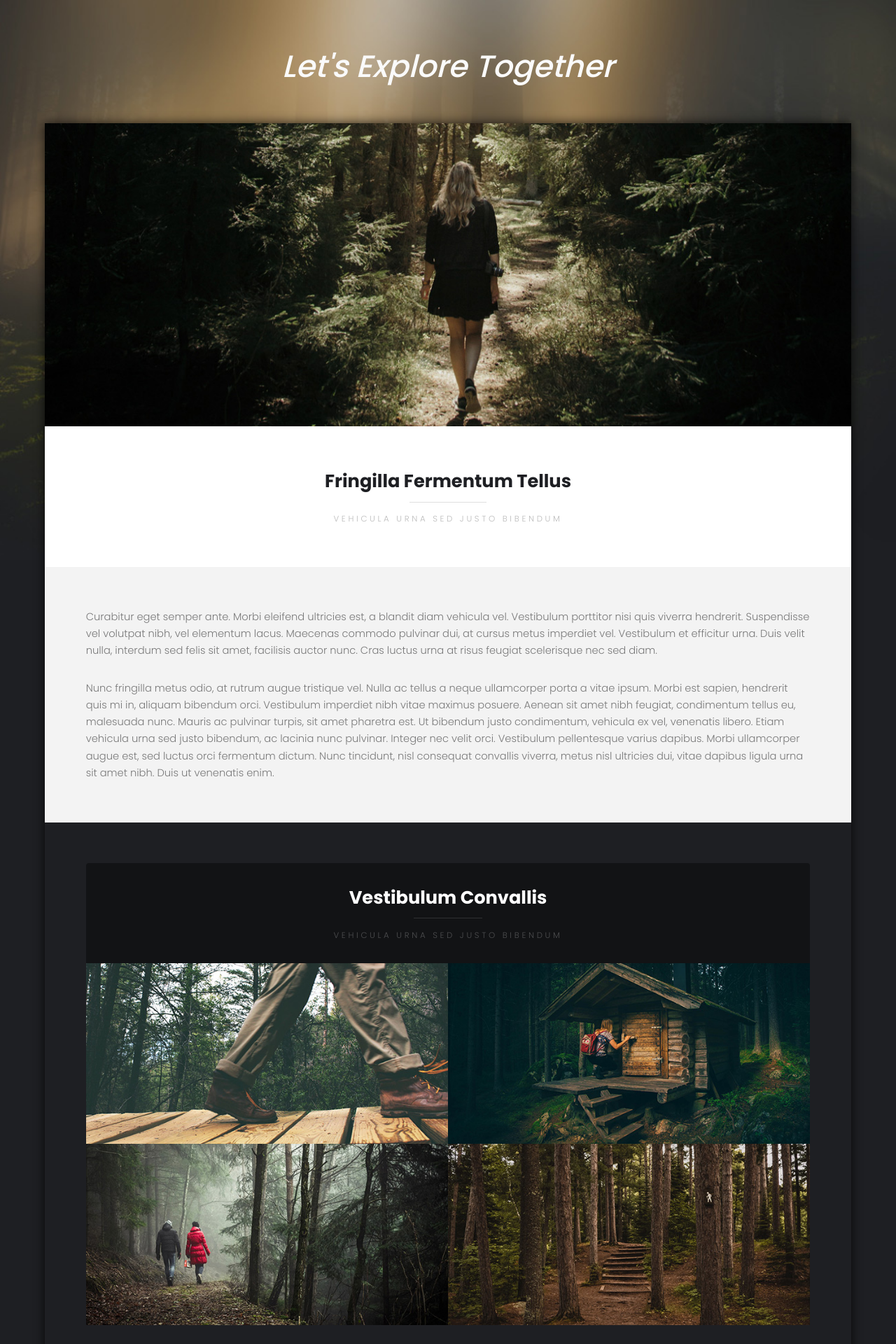
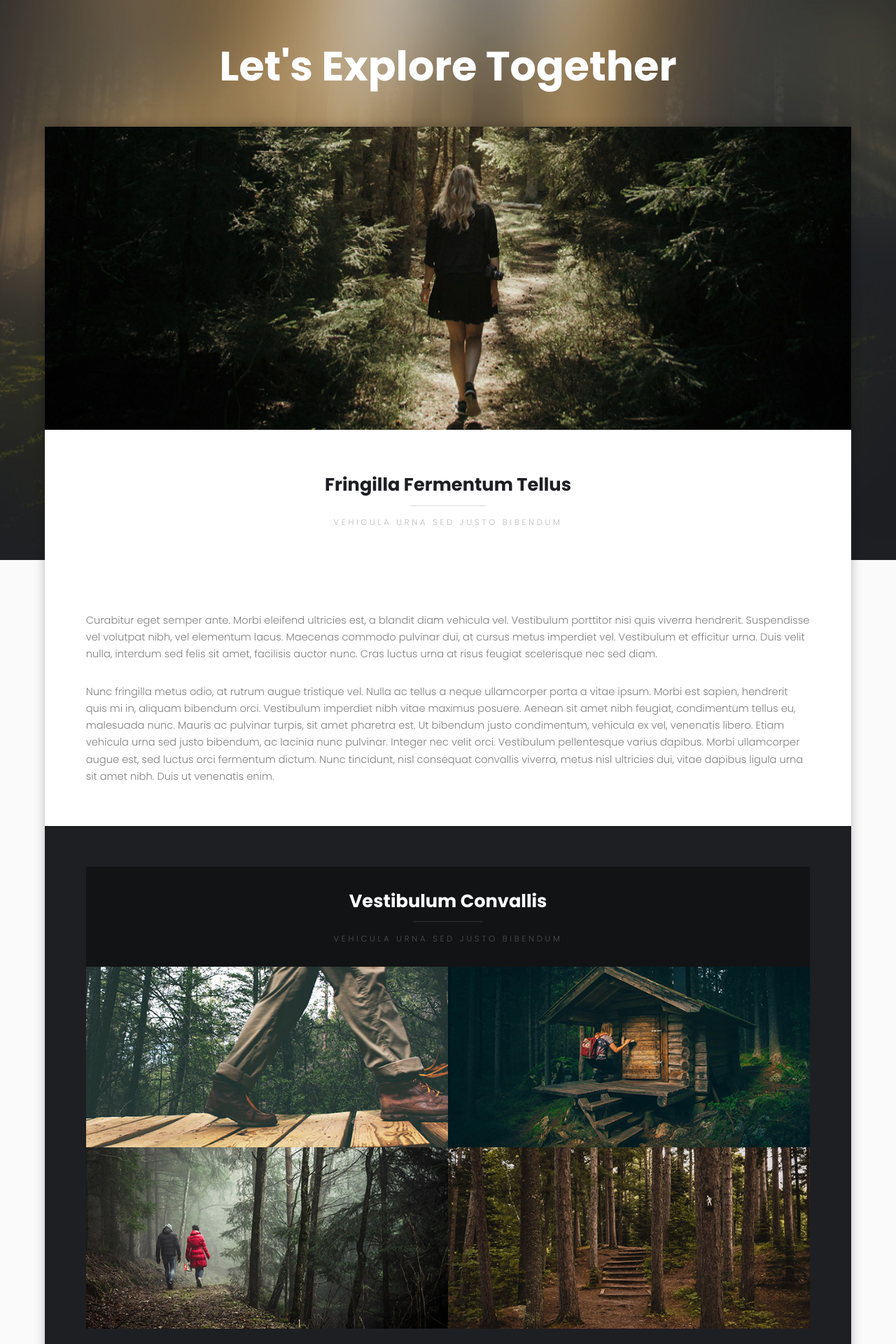
Before and after one commit to bekahwhittle/generalassembly-demo, a PHP site: page / in a window 1280 px wide. Shown: the top 1920 px of the page at 70% size. Run offline with PHP 8.4, Linux system fonts and the light colour scheme.

Commit message:
box-shadow affect reduced with new white background

```diff
--- a/src/assets/css/main.css
+++ b/src/assets/css/main.css
@@ -2901,7 +2901,7 @@
 /* Header */
 
 	body {
-		background-color: #1e1f23;
+		background-color: #FAFAFA;
 		padding-top: 8rem;
 	}
 
@@ -2960,10 +2960,9 @@
 		}
 
 			#header > .logo a {
-				font-size: 3rem;
-				font-weight: 500;
-				font-style: italic;
-				color: #FAFAFA;
+				font-size: 4rem;
+				font-weight: 700;
+				color: #FFF;
 				text-decoration: none;
 				line-height: 1rem;
 			}
@@ -3006,9 +3005,9 @@
 		max-width: 90%;
 		margin-bottom: 2rem;
 		background: rgba(255, 255, 255, 0.95);
-		-webkit-box-shadow: 0px 0px 15px 0px rgba(0, 0, 0, 0.75);
-		-moz-box-shadow: 0px 0px 15px 0px rgba(0, 0, 0, 0.75);
-		box-shadow: 0px 0px 15px 0px rgba(0, 0, 0, 0.75);
+		-webkit-box-shadow: 0px 0px 15px 0px rgba(0, 0, 0, 0.25);
+		-moz-box-shadow: 0px 0px 15px 0px rgba(0, 0, 0, 0.25);
+		box-shadow: 0px 0px 15px 0px rgba(0, 0, 0, 0.25);
 		border-radius: 4px;
 	}
 
```
